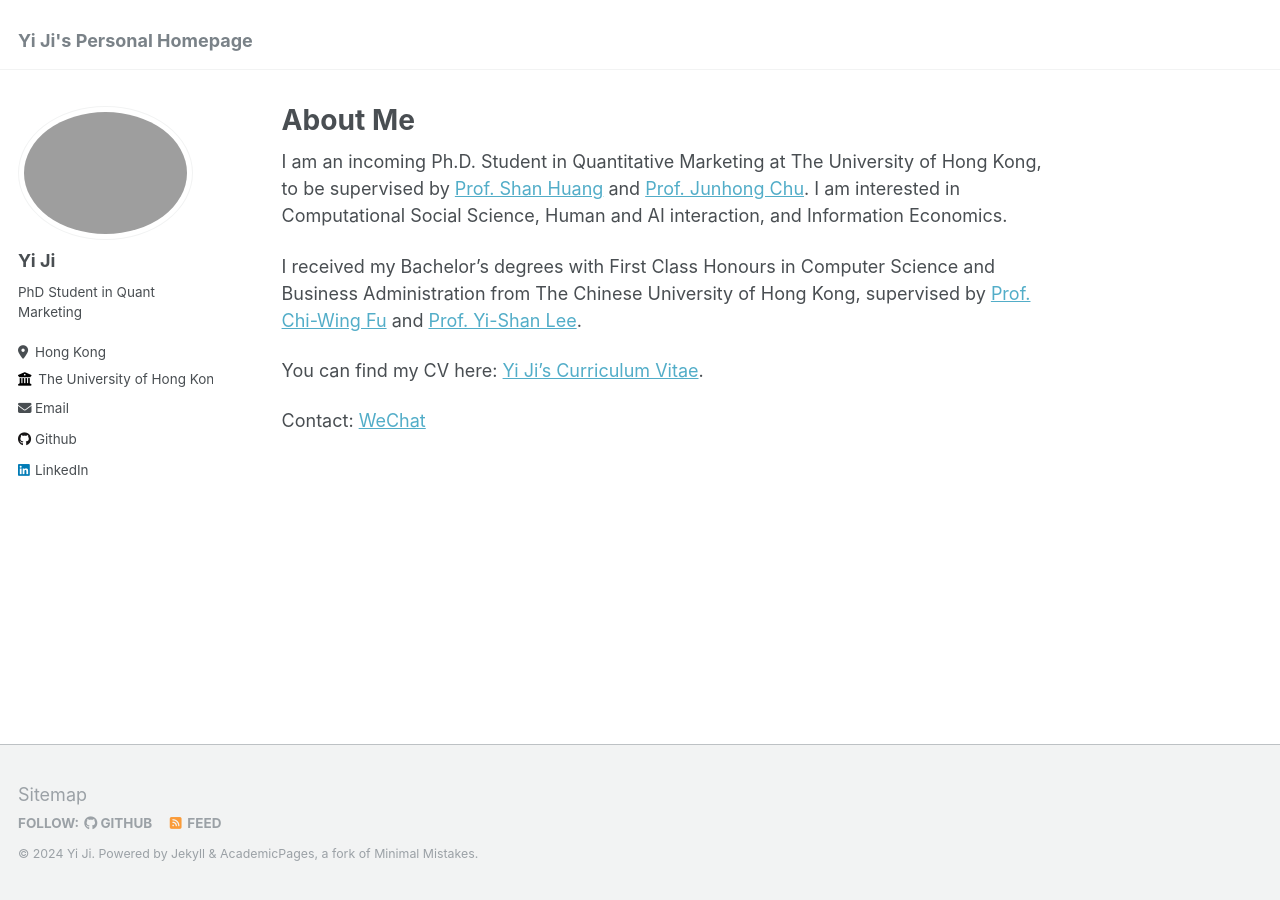
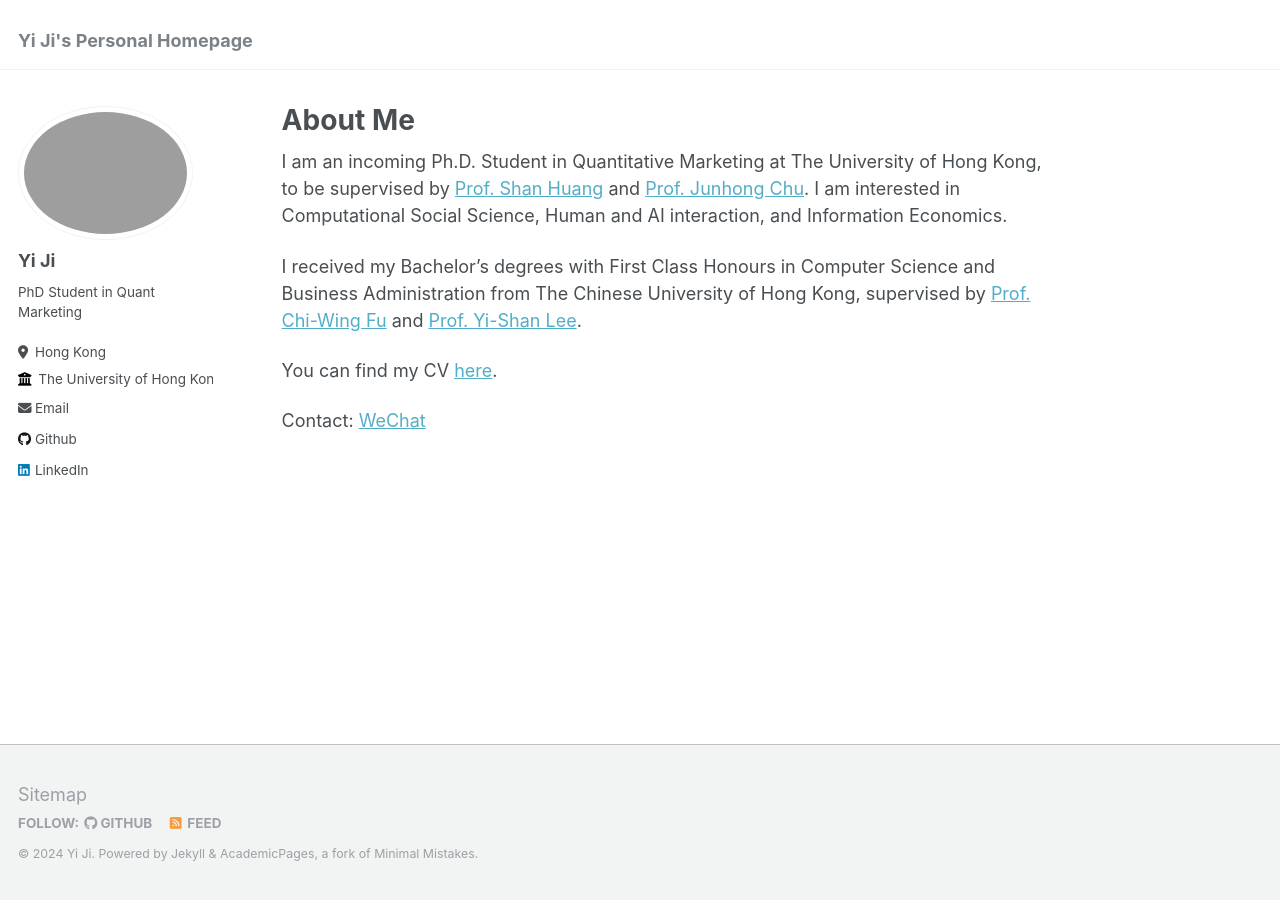
Before and after one commit to jasonyji/jasonyji.github.io, a Jekyll site: the page built from _pages/about.md, in a window 1280 px wide. Built offline with Jekyll 4.4.1, drawn with Linux system fonts in a browser that asks for light colours.

Commit message:
Update about.md

```diff
--- a/_pages/about.md
+++ b/_pages/about.md
@@ -11,6 +11,6 @@ I am an incoming Ph.D. Student in Quantitative Marketing at The University of Ho
 
 I received my Bachelor's degrees with First Class Honours in Computer Science and Business Administration from The Chinese University of Hong Kong, supervised by [Prof. Chi-Wing Fu](https://www.cse.cuhk.edu.hk/~cwfu/) and [Prof. Yi-Shan Lee](https://sites.google.com/view/yi-shanlee).
 
-You can find my CV here: [Yi Ji's Curriculum Vitae](../assets/CV.pdf).
+You can find my CV [here](../assets/CV.pdf).
 
 Contact: [WeChat](../images/wechat.jpg)
```
